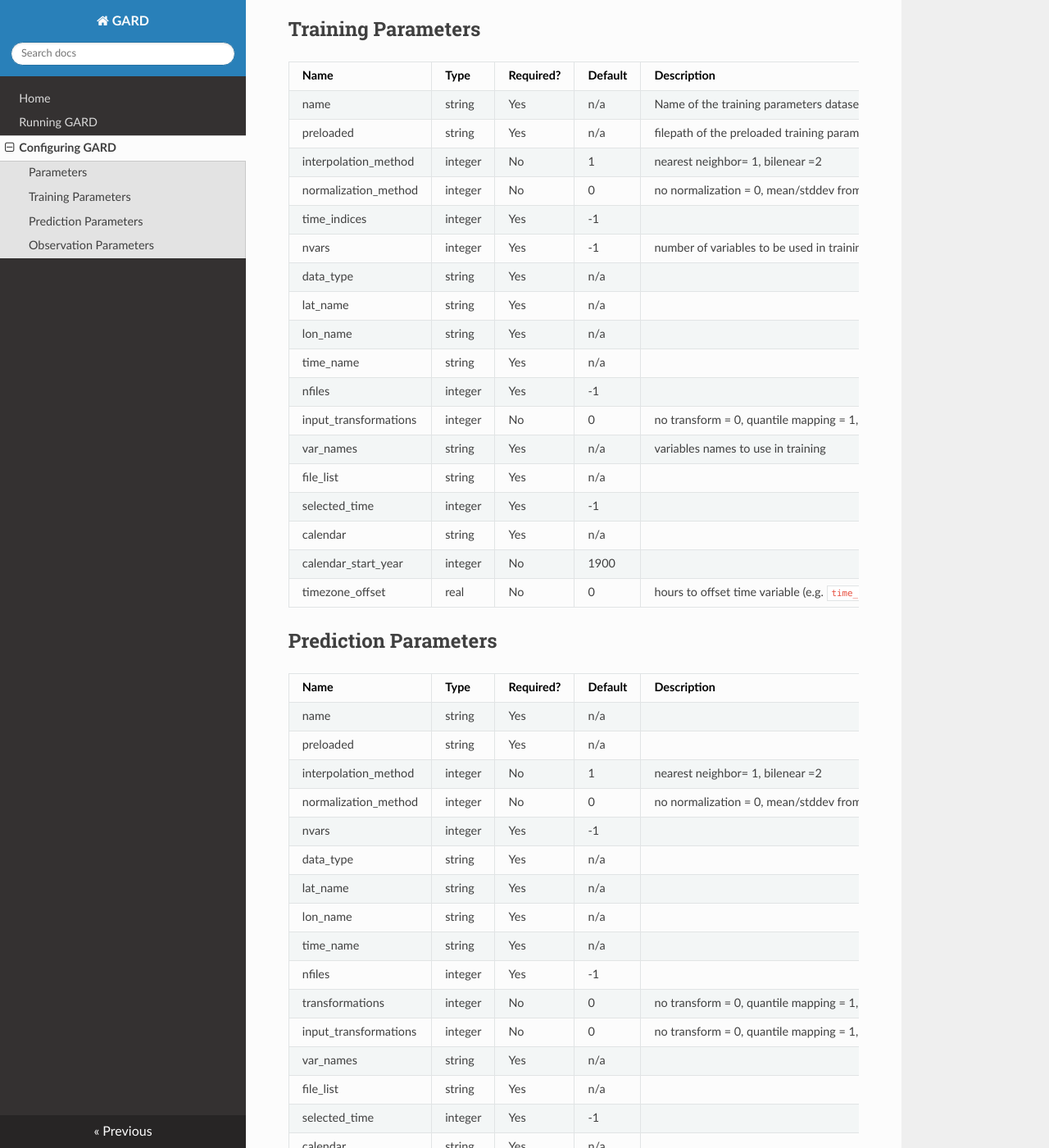
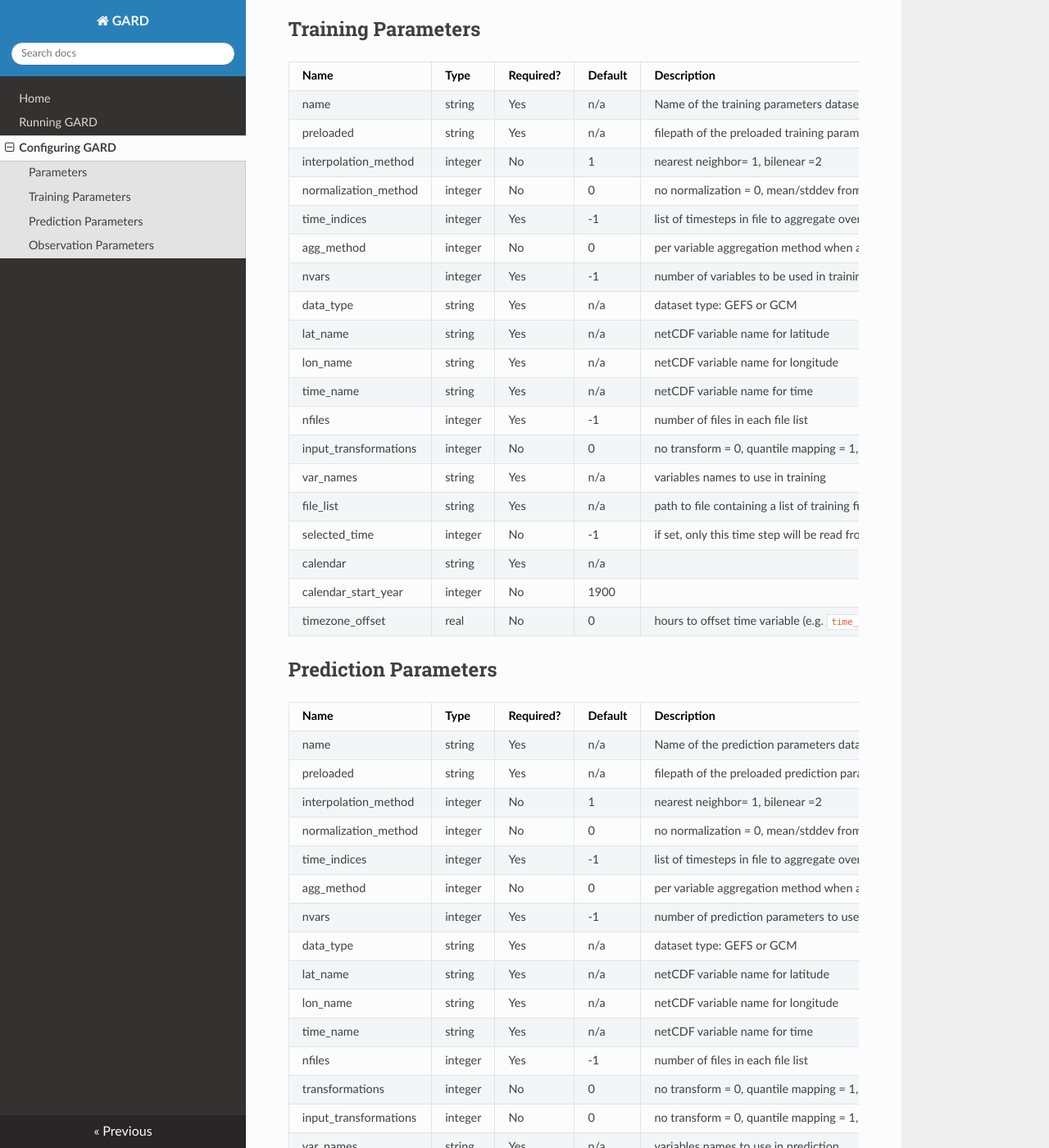
Before and after one commit to NCAR/GARD, an MkDocs documentation site: the page built from docs/config.md, in a window 1280 px wide and 1400 px high, scrolled down 1394 px. Shown: the whole window at 82% size. Built offline with MkDocs 1.6.1, drawn with Linux system fonts in a browser that asks for light colours; nearby versions of some CDN libraries; old or Windows-style settings are respelled for this version of MkDocs; some of the changed text lies outside the part shown.

Commit message:
update config docs

```diff
--- a/docs/config.md
+++ b/docs/config.md
@@ -51,17 +51,18 @@
 | preloaded             | string  | Yes       | n/a     | filepath of the preloaded training parameters dataset                                    |
 | interpolation_method  | integer | No        | 1       | nearest neighbor= 1, bilenear =2                                                         |
 | normalization_method  | integer | No        | 0       | no normalization = 0, mean/stddev from: training data = 1                                |
-| time_indices          | integer | Yes       | -1      |                                                                                          |
+| time_indices          | integer | Yes       | -1      | list of timesteps in file to aggregate over (GEFS only)                                  |
+| agg_method            | integer | No        | 0       | per variable aggregation method when aggregating over time_indices: mean = 0, minimum = 1, maximum = 2, sum = 3 (GEFS only) |
 | nvars                 | integer | Yes       | -1      | number of variables to be used in training                                               |
-| data_type             | string  | Yes       | n/a     |                                                                                          |
-| lat_name              | string  | Yes       | n/a     |                                                                                          |
-| lon_name              | string  | Yes       | n/a     |                                                                                          |
-| time_name             | string  | Yes       | n/a     |                                                                                          |
-| nfiles                | integer | Yes       | -1      |                                                                                          |
+| data_type             | string  | Yes       | n/a     | dataset type: GEFS or GCM                                                                |
+| lat_name              | string  | Yes       | n/a     | netCDF variable name for latitude                                                        |
+| lon_name              | string  | Yes       | n/a     | netCDF variable name for longitude                                                       |
+| time_name             | string  | Yes       | n/a     | netCDF variable name for time                                                            |
+| nfiles                | integer | Yes       | -1      | number of files in each file list                                                        |
 | input_transformations | integer | No        | 0       | no transform = 0, quantile mapping = 1, log transform = 2, cube root = 3, fifth root = 4 |
 | var_names             | string  | Yes       | n/a     | variables names to use in training                                                       |
-| file_list             | string  | Yes       | n/a     |                                                                                          |
-| selected_time         | integer | Yes       | -1      |                                                                                          |
+| file_list             | string  | Yes       | n/a     | path to file containing a list of training files                                         |
+| selected_time         | integer | No        | -1      | if set, only this time step will be read from each input file (GEFS only)                |
 | calendar              | string  | Yes       | n/a     |                                                                                          |
 | calendar_start_year   | integer | No        | 1900    |                                                                                          |
 | timezone_offset       | real    | No        | 0       | hours to offset time variable (e.g. `time_name`) to account for timezone.                |
@@ -71,21 +72,23 @@
 
 | Name                  | Type    | Required? | Default | Description                                                                              |
 |-----------------------|---------|-----------|---------|------------------------------------------------------------------------------------------|
-| name                  | string  | Yes       | n/a     |                                                                                          |
-| preloaded             | string  | Yes       | n/a     |                                                                                          |
+| name                  | string  | Yes       | n/a     | Name of the prediction parameters dataset                                                |
+| preloaded             | string  | Yes       | n/a     | filepath of the preloaded prediction parameters dataset                                  |
 | interpolation_method  | integer | No        | 1       | nearest neighbor= 1, bilenear =2                                                         |
 | normalization_method  | integer | No        | 0       | no normalization = 0, mean/stddev from: prediction data = 1, training data = 2           |
-| nvars                 | integer | Yes       | -1      |                                                                                          |
-| data_type             | string  | Yes       | n/a     |                                                                                          |
-| lat_name              | string  | Yes       | n/a     |                                                                                          |
-| lon_name              | string  | Yes       | n/a     |                                                                                          |
-| time_name             | string  | Yes       | n/a     |                                                                                          |
-| nfiles                | integer | Yes       | -1      |                                                                                          |
+| time_indices          | integer | Yes       | -1      | list of timesteps in file to aggregate over (GEFS only)                                  |
+| agg_method            | integer | No        | 0       | per variable aggregation method when aggregating over time_indices: mean = 0, minimum = 1, maximum = 2, sum = 3 (GEFS only) |
+| nvars                 | integer | Yes       | -1      | number of prediction parameters to use in downscaling                                    |
+| data_type             | string  | Yes       | n/a     | dataset type: GEFS or GCM                                                                |
+| lat_name              | string  | Yes       | n/a     | netCDF variable name for latitude                                                        |
+| lon_name              | string  | Yes       | n/a     | netCDF variable name for longitude                                                       |
+| time_name             | string  | Yes       | n/a     | netCDF variable name for time                                                            |
+| nfiles                | integer | Yes       | -1      | number of files in each file list                                                        |
 | transformations       | integer | No        | 0       | no transform = 0, quantile mapping = 1, log transform = 2, cube root = 3, fifth root = 4 |
 | input_transformations | integer | No        | 0       | no transform = 0, quantile mapping = 1, log transform = 2, cube root = 3, fifth root = 4 |
-| var_names             | string  | Yes       | n/a     |                                                                                          |
-| file_list             | string  | Yes       | n/a     |                                                                                          |
-| selected_time         | integer | Yes       | -1      |                                                                                          |
+| var_names             | string  | Yes       | n/a     | variables names to use in prediction                                                     |
+| file_list             | string  | Yes       | n/a     | path to file containing a list of prediction filepaths                                       |
+| selected_time         | integer | No        | -1      | if set, only this time step will be read from each input file (GEFS only)                |
 | calendar              | string  | Yes       | n/a     |                                                                                          |
 | calendar_start_year   | integer | No        | 1900    |                                                                                          |
 | timezone_offset       | real    | No        | 0       | hours to offset time variable (e.g. `time_name`) to account for timezone.                |
@@ -94,16 +97,16 @@
 
 | Name                  | Type    | Required? | Default       | Description                                                                              |
 |-----------------------|---------|-----------|---------------|------------------------------------------------------------------------------------------|
-| name                  | string  | Yes       | n/a           |                                                                                          |
-| preloaded             | string  | Yes       | n/a           |                                                                                          |
-| nvars                 | integer | Yes       | -1            |                                                                                          |
-| nfiles                | integer | Yes       | -1            |                                                                                          |
-| data_type             | string  | Yes       | n/a           |                                                                                          |
-| lat_name              | string  | Yes       | n/a           |                                                                                          |
-| lon_name              | string  | Yes       | n/a           |                                                                                          |
-| time_name             | string  | Yes       | n/a           |                                                                                          |
+| name                  | string  | Yes       | n/a           | Name of the observation parameters dataset                                               |
+| preloaded             | string  | Yes       | n/a           | filepath of the preloaded observation parameters dataset                                 |
+| nvars                 | integer | Yes       | -1            | number of observation variables to downscale (currently must be 1)                       |
+| nfiles                | integer | Yes       | -1            | number of files in each file list                                                        |
+| data_type             | string  | Yes       | n/a           | dataset type, typically "obs"                                                            |
+| lat_name              | string  | Yes       | n/a           | netCDF variable name for latitude                                                        |
+| lon_name              | string  | Yes       | n/a           | netCDF variable name for longitude                                                       |
+| time_name             | string  | Yes       | n/a           | netCDF variable name for time                                                            |
 | input_transformations | integer | No        | 0             | no transform = 0, quantile mapping = 1, log transform = 2, cube root = 3, fifth root = 4 |
-| var_names             | string  | Yes       | n/a           |                                                                                          |
-| file_list             | string  | Yes       | n/a           |                                                                                          |
+| var_names             | string  | Yes       | n/a           | variables names to use in obs dataset                                                    |
+| file_list             | string  | Yes       | n/a           | path to file containing a list of obs filepaths                                                                                         |
 | calendar              | string  | Yes       | n/a           |                                                                                          |
 | calendar_start_year   | integer | No        | 1900          |                                                                                          |
```
